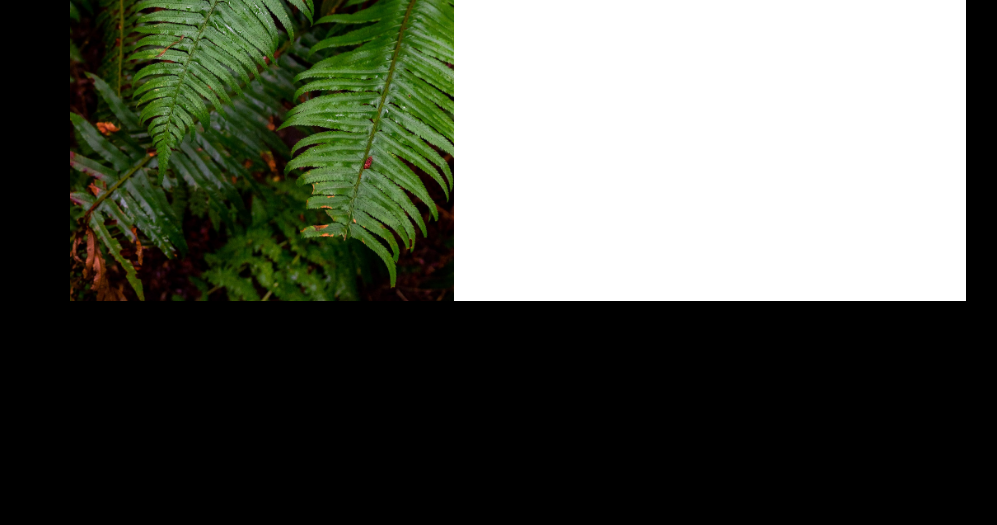
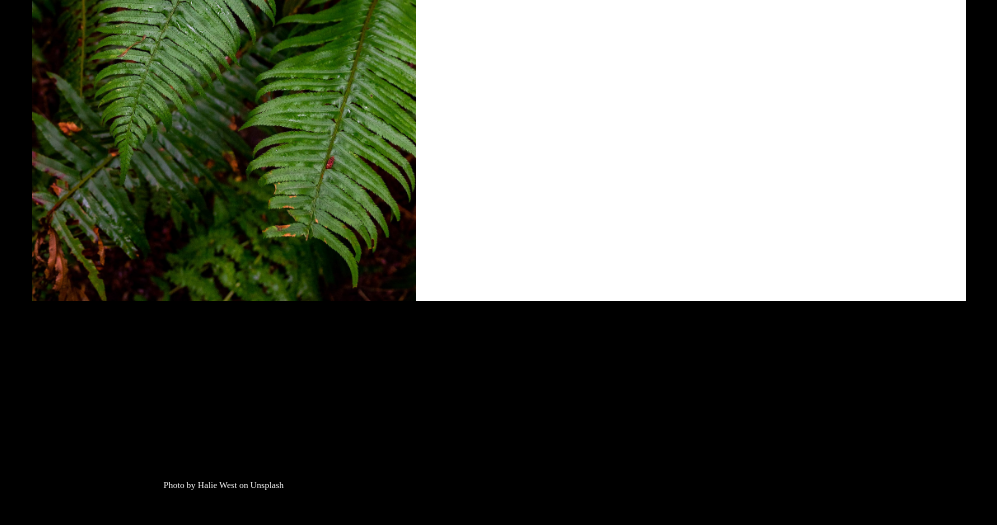
Before and after one commit to MarkFerianec/odin-sign-up-form, a plain HTML site: page index.html in a window 1280 px wide. Shown: the part 275-800 px from the top of the page, without its empty margins (122-1119 px from the left). Drawn offline with Linux system fonts and the light colour scheme.

Commit message:
Modify index and style
Added credit for image.

```diff
--- a/index.html
+++ b/index.html
@@ -22,6 +22,8 @@
                     <h1>ODIN</h1>
                 </div>
             </div>
+
+            <p class="photo-credit">Photo by Halie West on Unsplash</p>
         </div>
 
 
--- a/style.css
+++ b/style.css
@@ -23,7 +23,7 @@ body {
 .center {
     display: flex;
 
-    margin-left: 15%;
+    margin-left: 12%;
     margin-right: 15%;
 
     /* margin-bottom: 0%; */
@@ -69,3 +69,10 @@ body {
 .logo img {
     width: 5vw;
 }
+
+.photo-credit {
+    position: absolute;
+    bottom: 2vw;
+    color: white;
+    font-size: 0.7vw;
+}
```
